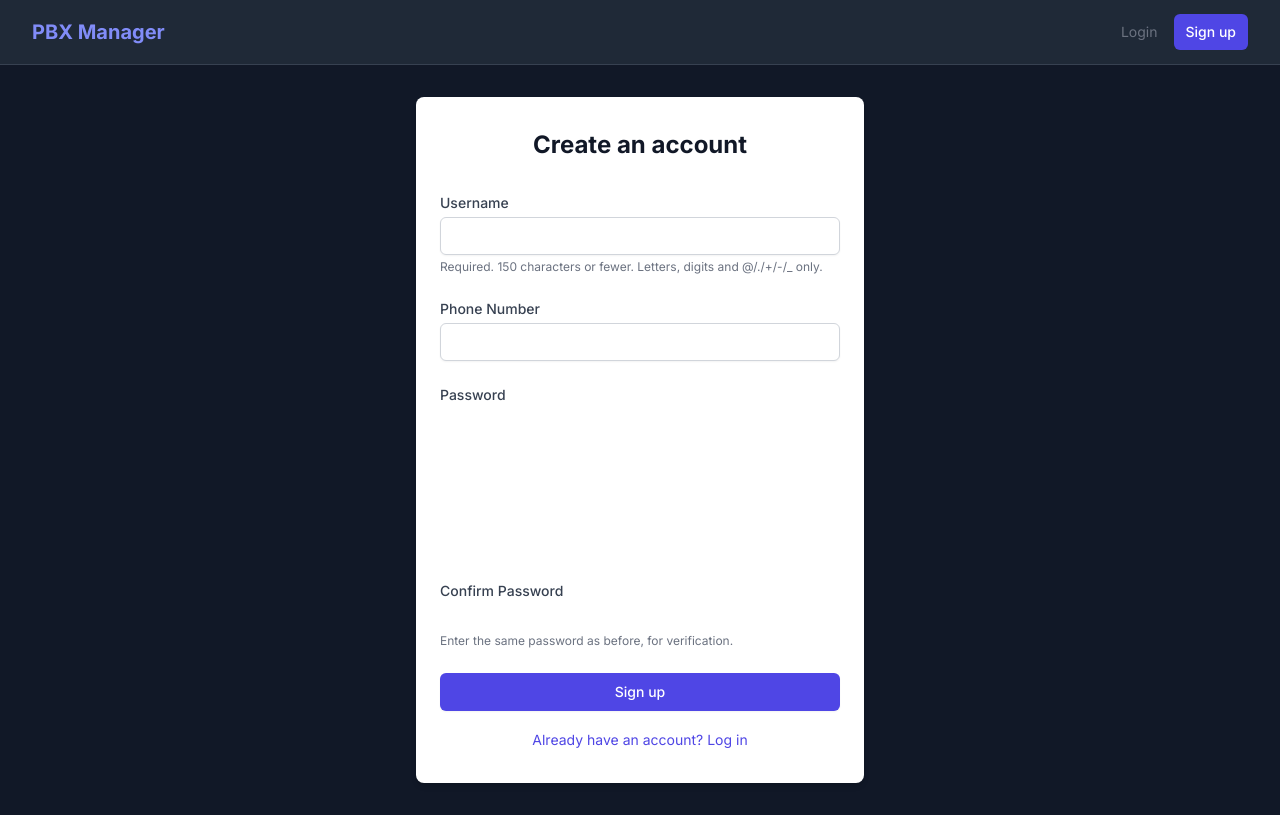
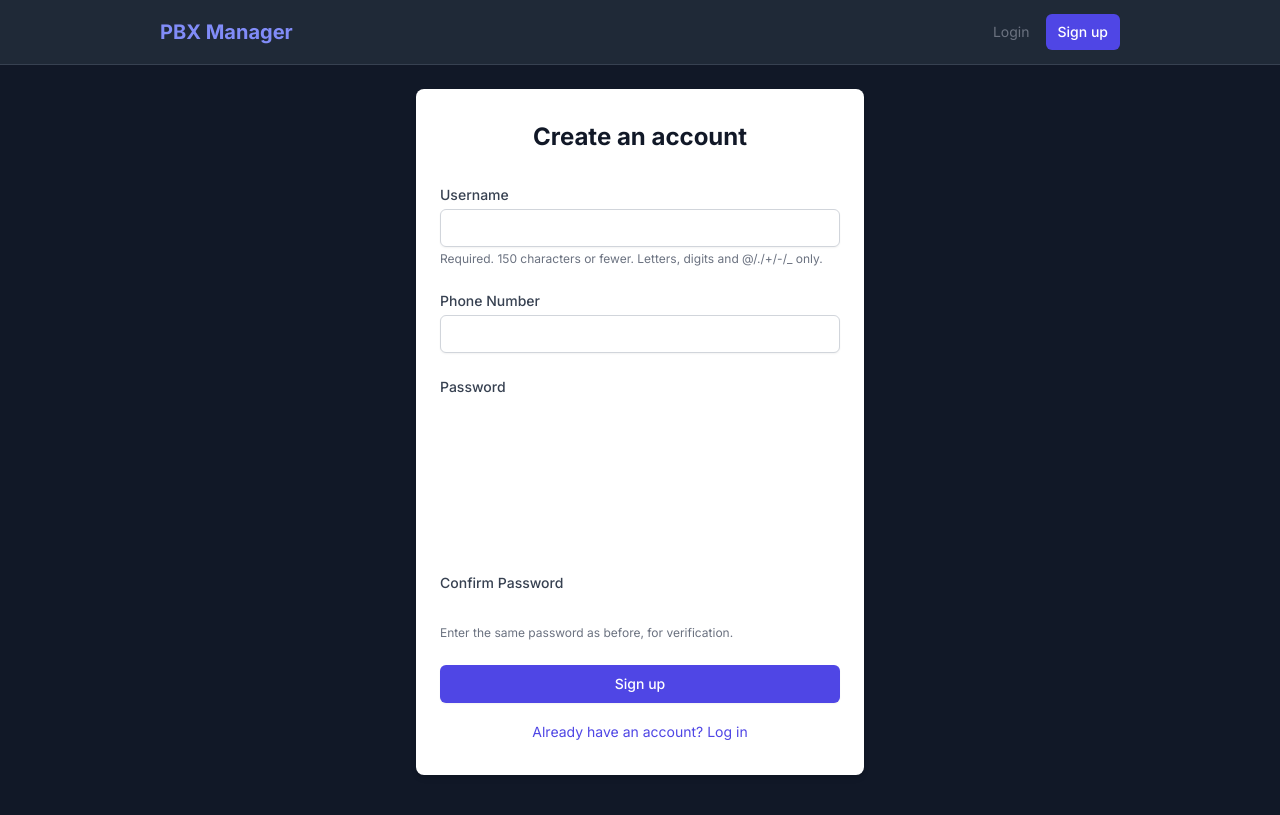
Before and after one commit to markos-simpleintel/call_pbx, a Django app: page /signup/ in a window 1280 px wide. After the commit the page ends 775 px from the top, so only its background shows below. Run offline with Django 5.2, Linux system fonts and the light colour scheme; some libraries are stand-ins or nearby versions.

Commit message:
feat: Add base HTML template with navigation, message display, and Tailwind CSS integration.

```diff
--- a/calls/templates/base.html
+++ b/calls/templates/base.html
@@ -17,7 +17,7 @@
 <body class="bg-gray-900 text-white min-h-screen flex flex-col">
 
     <nav class="bg-gray-800 border-b border-gray-700">
-        <div class="max-w-7xl mx-auto px-4 sm:px-6 lg:px-8">
+        <div class="max-w-5xl mx-auto px-4 sm:px-6 lg:px-8">
             <div class="flex justify-between h-16">
                 <div class="flex">
                     <div class="flex-shrink-0 flex items-center">
@@ -42,7 +42,7 @@
         </div>
     </nav>
 
-    <main class="flex-grow container mx-auto px-4 sm:px-6 lg:px-8 py-8">
+    <main class="max-w-5xl mx-auto py-6 sm:px-6 lg:px-8">
         {% if messages %}
         <div class="mb-4">
             {% for message in messages %}
```
